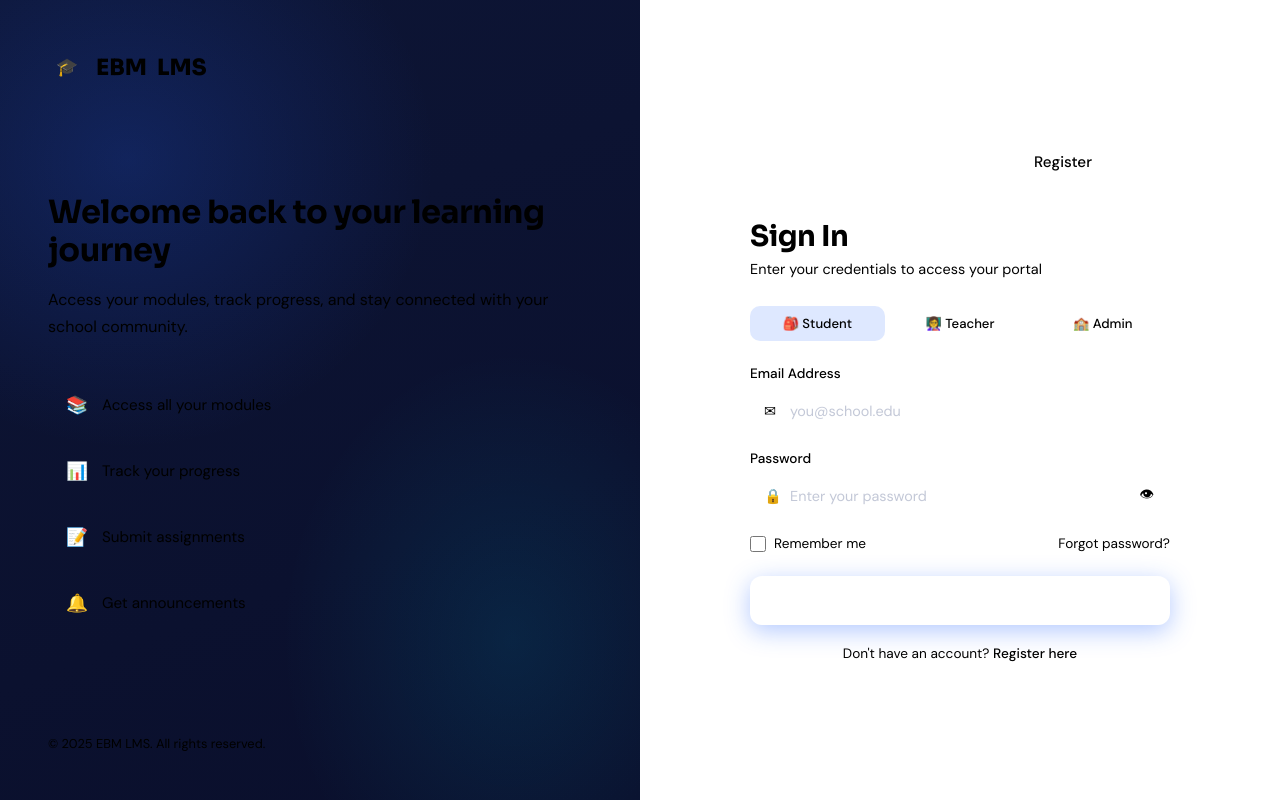
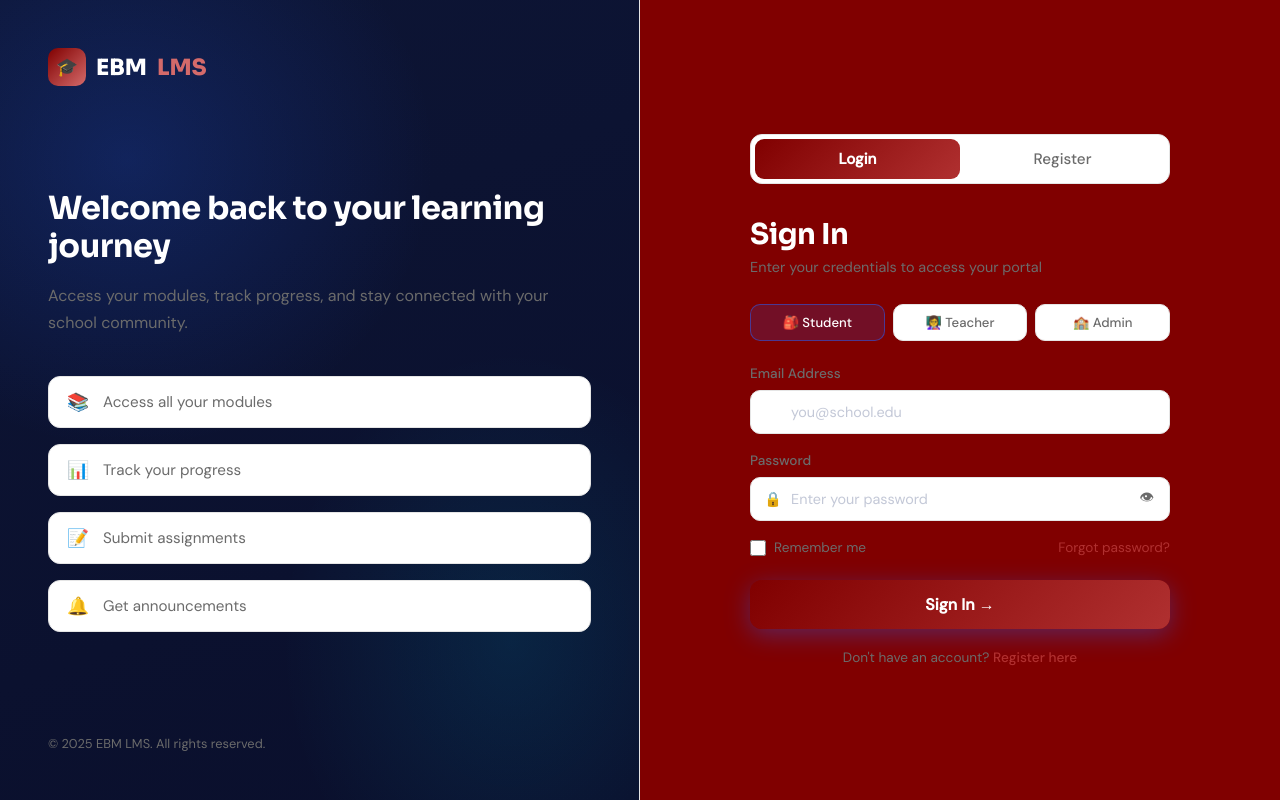
Before and after one commit to PoH6666/ebm-lms, a PHP site: page /login.html in a window 1280 px wide. Run offline with PHP 8.4, Linux system fonts and the light colour scheme.

Commit message:
Refactor CSS variables and styles for login page

```diff
--- a/CSS/login.css
+++ b/CSS/login.css
@@ -6,15 +6,15 @@
 *, *::before, *::after { margin: 0; padding: 0; box-sizing: border-box; }
 
 :root {
-    navy: #800000;        /* maroon main background */
-    navy-mid: #a52a2a;    /* lighter maroon */
-    blue: #800000;        /* main maroon */
-    blue-bright: #b03030; /* hover maroon */
-    cyan: #d46a6a;        /* accent maroon */
-    white: #ffffff;       /* white */
-    gray: #6b6b6b;        /* gray text */
-    card-bg: #ffffff;     /* white cards */
-    border: #e5e5e5;      /* border */
+    --navy: #800000;        /* maroon main background */
+    --navy-mid: #a52a2a;    /* lighter maroon */
+    --blue: #800000;        /* main maroon */
+    --blue-bright: #b03030; /* hover maroon */
+    --cyan: #d46a6a;        /* accent maroon */
+    --white: #ffffff;       /* white */
+    --gray: #6b6b6b;        /* gray text */
+    --card-bg: #ffffff;     /* white cards */
+    --border: #e5e5e5;      /* border */
 }
 
 body {
```
